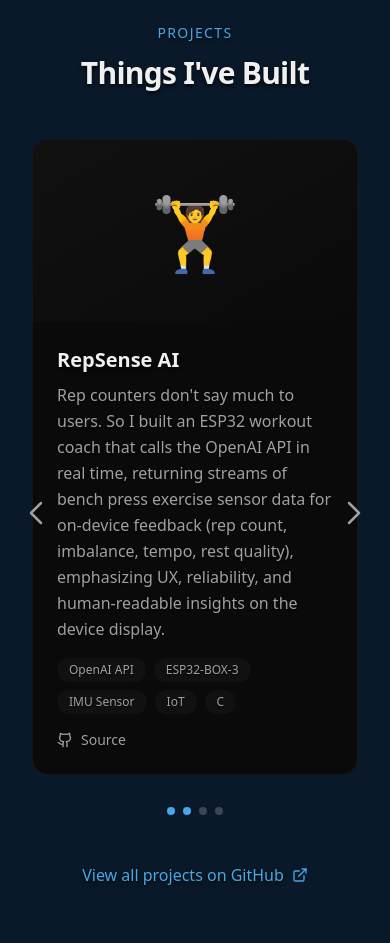
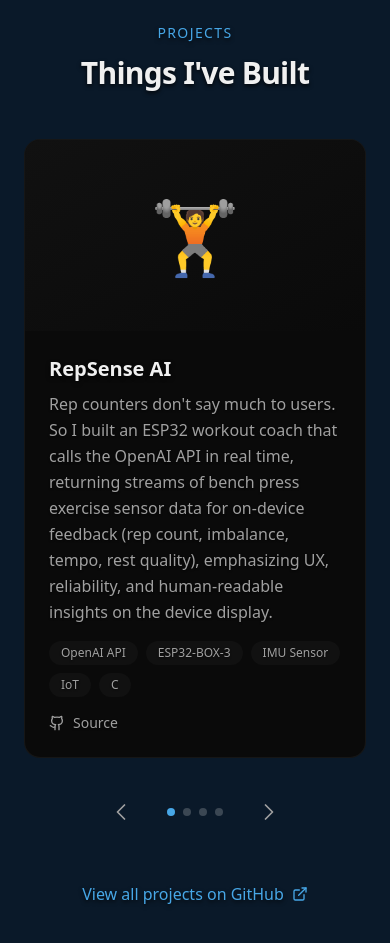
Before and after one commit to adeildovieira/adeildo-portfolio, a Next.js app: page / in a window 390 px wide. Shown: the part 4480-5423 px from the top of the page. Built offline with nearby package versions, Linux system fonts and the light colour scheme; a web font is replaced by a local one.

Commit message:
feat: enhance project carousel with responsive navigation and mobile indicators (v0.4.0)

```diff
--- a/src/components/sections/Projects.tsx
+++ b/src/components/sections/Projects.tsx
@@ -147,9 +147,12 @@ export function Projects() {
 
   // Calculate the offset for the carousel
   const getTransformOffset = () => {
-    // Mobile: 100% per card, Desktop: 51% per card (2 visible)
-    const offset = isMobile ? 100 : 51;
-    return `translateX(-${currentIndex * offset}%)`;
+    if (isMobile) {
+      // Mobile: 1 card visible. Each slide = 100% + gap (16px)
+      return `calc(-${currentIndex * 100}% - ${currentIndex * 16}px)`;
+    }
+    // Desktop: 2 cards visible. Each slide = 50% + half gap (12px)
+    return `calc(-${currentIndex * 50}% - ${currentIndex * 12}px)`;
   };
 
   const nextProject = () => {
@@ -208,19 +211,18 @@ export function Projects() {
 
       {/* Projects Carousel */}
       <div className="mx-auto max-w-6xl relative">
-        {/* Left Arrow */}
+        {/* Desktop Arrows (outside cards) */}
         <button
           onClick={prevProject}
-          className="absolute left-0 top-1/2 -translate-y-1/2 -translate-x-4 md:-translate-x-12 z-10 p-2 text-foreground-muted hover:text-opalite-400 transition-colors"
+          className="hidden md:flex absolute left-0 top-1/2 -translate-y-1/2 -translate-x-12 z-10 p-2 text-foreground-muted hover:text-opalite-400 transition-colors"
           aria-label="Previous project"
         >
           <ChevronLeft size={40} strokeWidth={1.5} />
         </button>
 
-        {/* Right Arrow */}
         <button
           onClick={nextProject}
-          className="absolute right-0 top-1/2 -translate-y-1/2 translate-x-4 md:translate-x-12 z-10 p-2 text-foreground-muted hover:text-opalite-400 transition-colors"
+          className="hidden md:flex absolute right-0 top-1/2 -translate-y-1/2 translate-x-12 z-10 p-2 text-foreground-muted hover:text-opalite-400 transition-colors"
           aria-label="Next project"
         >
           <ChevronRight size={40} strokeWidth={1.5} />
@@ -228,7 +230,7 @@ export function Projects() {
 
         {/* Carousel Container */}
         <FadeUp delay={0.3}>
-          <div className="overflow-hidden px-2 md:px-0">
+          <div className="overflow-hidden">
             <div
               ref={containerRef}
               className="flex gap-4 md:gap-6 transition-transform duration-500 ease-in-out"
@@ -246,20 +248,41 @@ export function Projects() {
           </div>
         </FadeUp>
 
-        {/* Page Indicators */}
-        <div className="flex justify-center gap-2 mt-8">
+        {/* Mobile Arrows + Page Indicators */}
+        <div className="flex items-center justify-center gap-6 mt-8">
+          {/* Mobile Left Arrow */}
+          <button
+            onClick={prevProject}
+            className="md:hidden p-2 text-foreground-muted hover:text-opalite-400 transition-colors"
+            aria-label="Previous project"
+          >
+            <ChevronLeft size={28} strokeWidth={1.5} />
+          </button>
+
+          {/* Dots */}
+          <div className="flex items-center gap-2">
             {projects.map((_, index) => (
               <button
                 key={index}
                 onClick={() => setCurrentIndex(index)}
                 className={`w-2 h-2 rounded-full transition-all ${
-                index === currentIndex % projects.length || index === (currentIndex + 1) % projects.length
+                  index === currentIndex % projects.length
                     ? "bg-opalite-400"
                     : "bg-white/20 hover:bg-white/40"
                 }`}
                 aria-label={`Go to project ${index + 1}`}
               />
             ))}
+          </div>
+
+          {/* Mobile Right Arrow */}
+          <button
+            onClick={nextProject}
+            className="md:hidden p-2 text-foreground-muted hover:text-opalite-400 transition-colors"
+            aria-label="Next project"
+          >
+            <ChevronRight size={28} strokeWidth={1.5} />
+          </button>
         </div>
 
         {/* View All Link */}
```
Also changed, not shown: 1 other file (tests, documents, lock files or other folders). Lines whose indentation alone changed are shown as unchanged.
